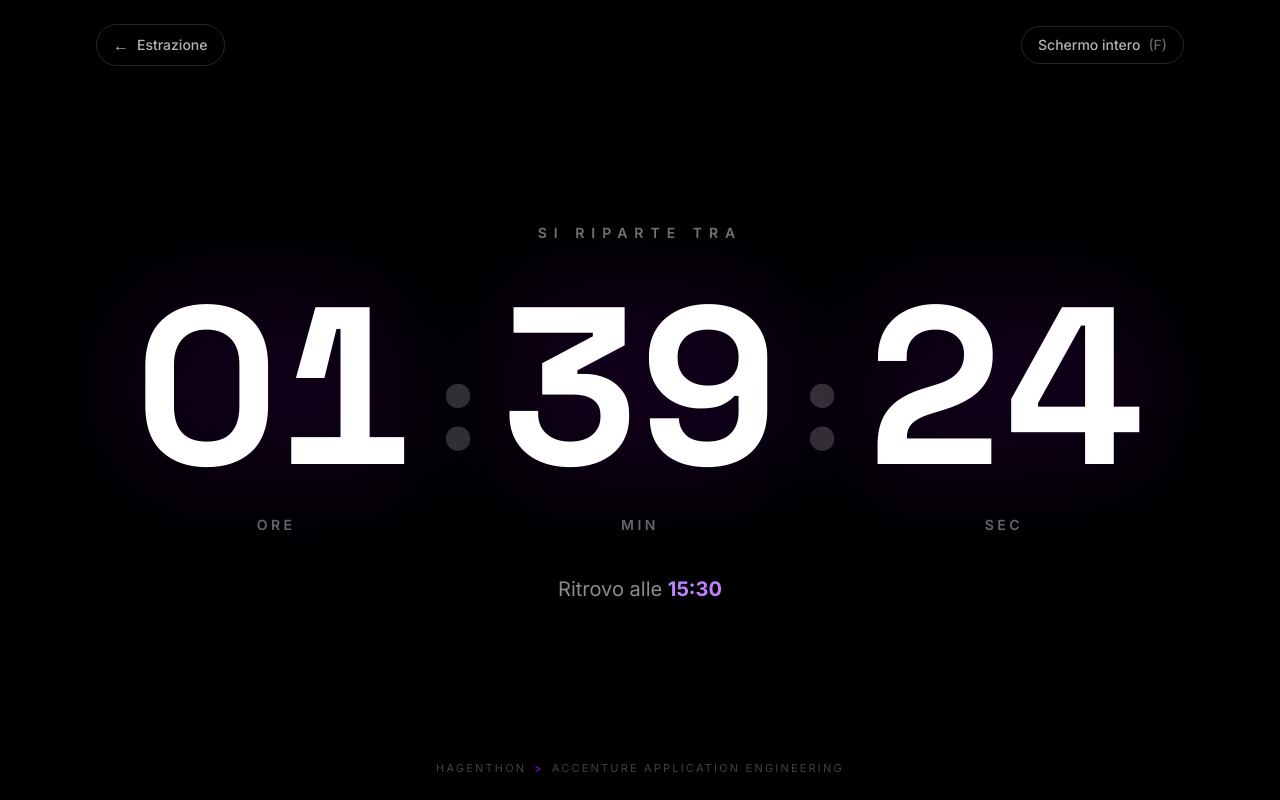
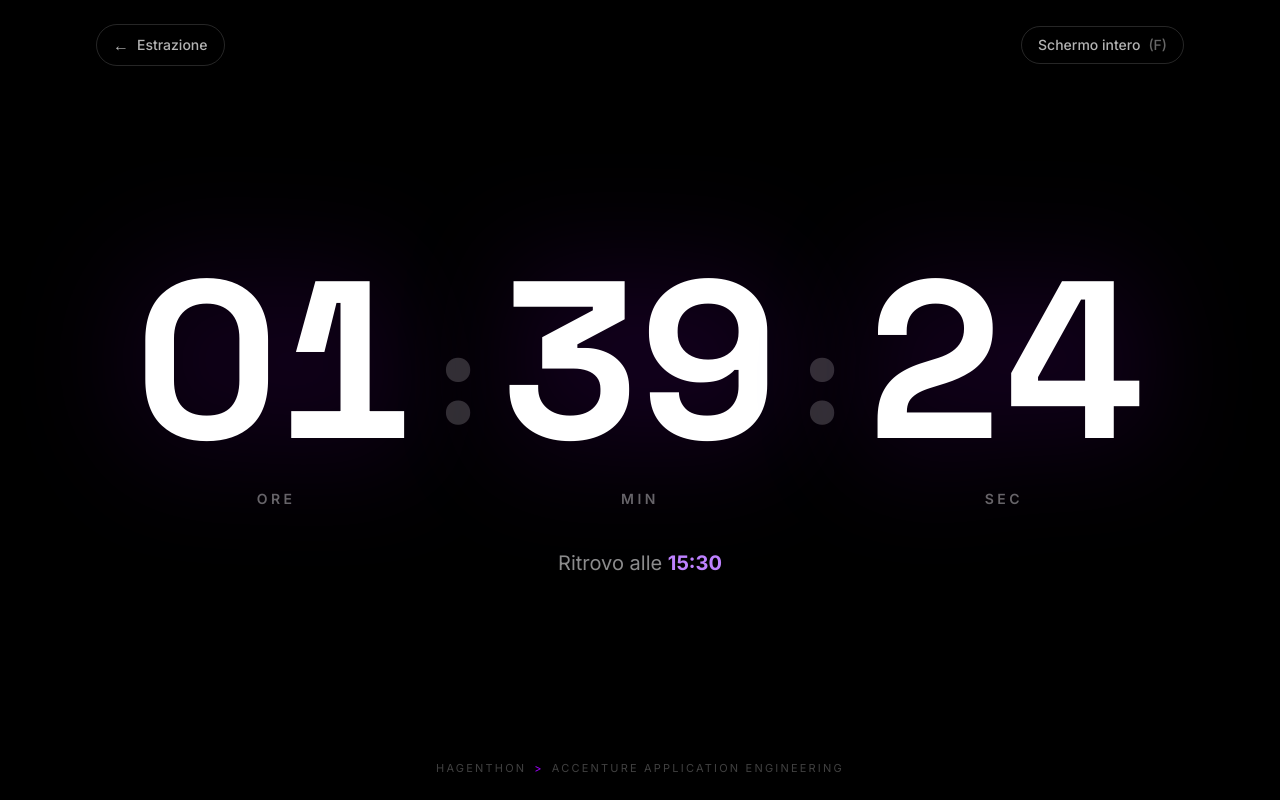
Before and after one commit to fdefilippis/hackathon-draw, a Next.js app: page /countdown in a window 1280 px wide. Built offline with nearby package versions, Linux system fonts and the light colour scheme.

Commit message:
Countdown: rimuove la scritta "Si riparte tra"
Co-Authored-By: Claude Opus 4.8 (1M context) <noreply@anthropic.com>

```diff
--- a/app/countdown/page.tsx
+++ b/app/countdown/page.tsx
@@ -104,15 +104,6 @@ export default function CountdownPage() {
             </motion.div>
           ) : (
             <>
-              <motion.p
-                initial={{ opacity: 0, y: 12 }}
-                animate={{ opacity: 1, y: 0 }}
-                transition={{ duration: 0.6 }}
-                className="mb-8 text-xs font-semibold uppercase tracking-[0.5em] text-white/45 sm:text-sm"
-              >
-                Si riparte tra
-              </motion.p>
-
               <div className="flex items-start justify-center gap-2 sm:gap-6">
                 <TimeUnit value={time.h} label="ore" />
                 <Separator />
```
